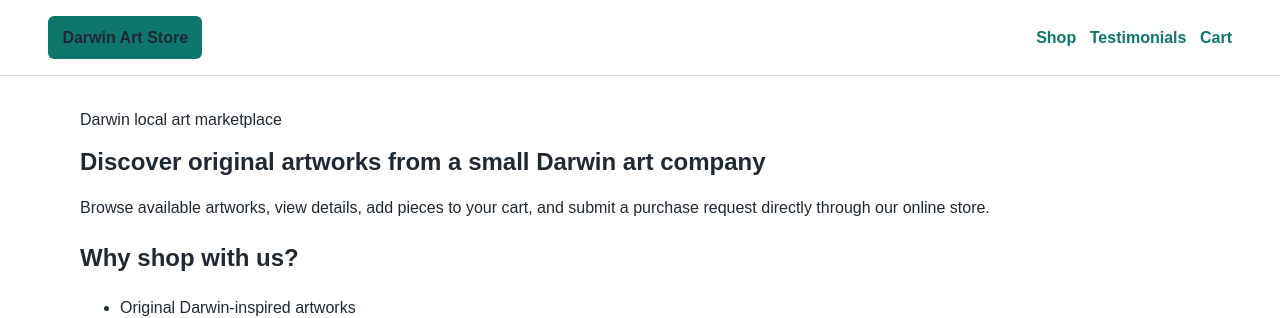
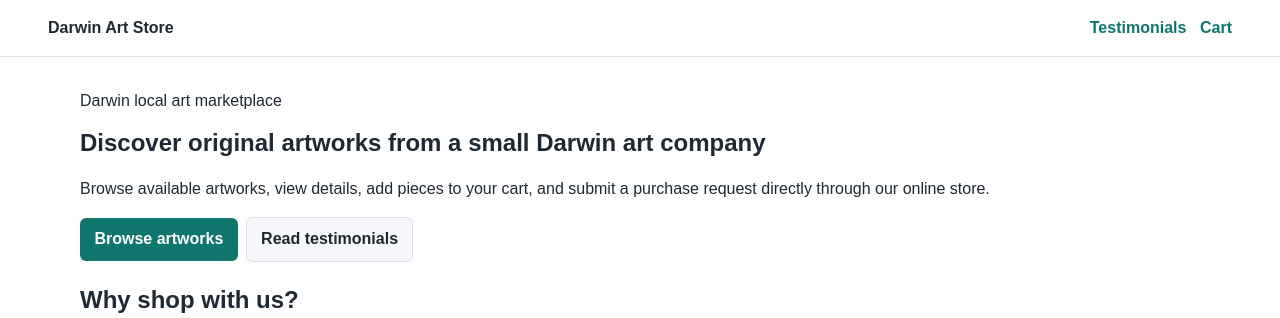
Before and after one commit to vonguyenhao/art-store-g4, a React app in the folder frontend/: page / in a window 1280 px wide. Shown: the top 318 px of the page. Built offline with nearby package versions, Linux system fonts and the light colour scheme; no server answers; the HTML template or start-up script is replaced by a standard one.

Commit message:
Changes to logo

```diff
--- a/frontend/src/App.jsx
+++ b/frontend/src/App.jsx
@@ -5,6 +5,7 @@ function App() {
   const [products, setProducts] = useState([]);
   const [loading, setLoading] = useState(true);
   const [csrfToken, setCsrfToken] = useState('');
+  const [search, setSearch] = useState('');
 
 
 
@@ -49,15 +50,15 @@ function App() {
 
 
     <header className="site-header">
-  <button
-    className="brand nav-brand-button"
-    onClick={() => window.location.href = '/'}
+
+  <a
+  className="brand"
+  href="/"
 >
   Darwin Art Store
-  </button>
+</a>
 
   <nav>
-    <a href="/">Shop</a>
     <a href="http://localhost:8000/testimonials.php">Testimonials</a>
     <a href="http://localhost:8000/cart.php">Cart</a>
   </nav>
@@ -67,15 +68,31 @@ function App() {
     <section className="hero">
   <div className="hero-content">
     <p className="eyebrow">Darwin local art marketplace</p>
+
     <h1>Discover original artworks from a small Darwin art company</h1>
+
     <p>
       Browse available artworks, view details, add pieces to your cart,
       and submit a purchase request directly through our online store.
     </p>
+
+    <div className="actions">
+      <a className="button" href="#available-artworks">
+        Browse artworks
+      </a>
+
+      <a
+        className="button secondary"
+        href="http://localhost:8000/testimonials.php"
+      >
+        Read testimonials
+      </a>
+    </div>
   </div>
 
   <div className="hero-panel">
     <h2>Why shop with us?</h2>
+
     <ul className="feature-list">
       <li>Original Darwin-inspired artworks</li>
       <li>Clear product details before ordering</li>
```
Also changed, not shown: 1 other file (tests, documents, lock files or other folders). Lines whose indentation alone changed are shown as unchanged.
